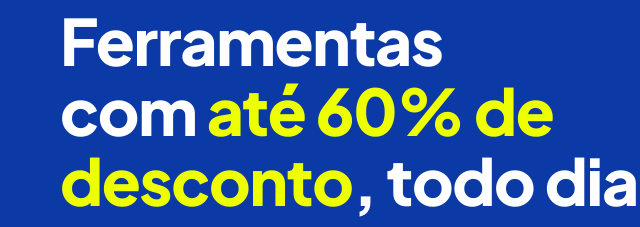
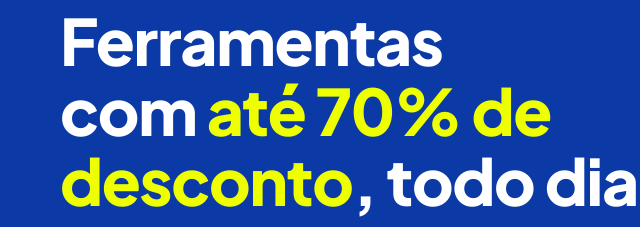
Before and after one commit to FlowContent/PROJETO-VITRINE, a plain HTML site: page index.html in a window 1280 px wide. Shown: the part 144-371 px from the top of the page, 16-656 px from the left. Drawn offline with Linux system fonts and the light colour scheme.

Commit message:
Update index.html

```diff
--- a/index.html
+++ b/index.html
@@ -390,7 +390,7 @@ footer .credit { font-size: 0.72rem; }
   <section class="hero">
     <div class="wrap">
       <div class="hero-copy">
-        <h1>Ferramentas com <span>até 60% de desconto</span>, todo dia no seu WhatsApp</h1>
+        <h1>Ferramentas com <span>até 70% de desconto</span>, todo dia no seu WhatsApp</h1>
         <p class="lead">Parafusadeiras, EPIs, trenas e material de construção pelo menor preço. Entrar é grátis e você sai quando quiser.</p>
         <div class="hero-actions">
           <!-- Link do grupo do WhatsApp: troque aqui, no botão das ofertas, no da chamada final e no botão fixo do celular. -->
```
